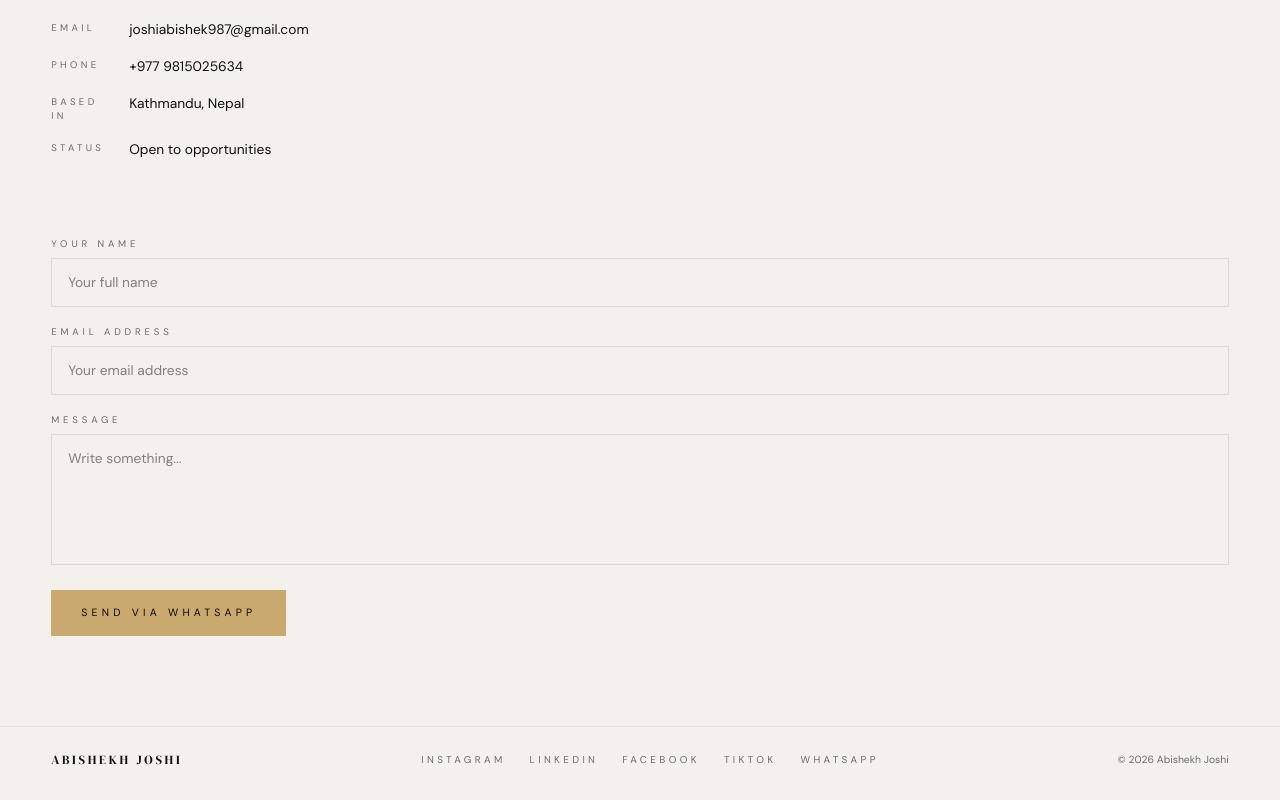
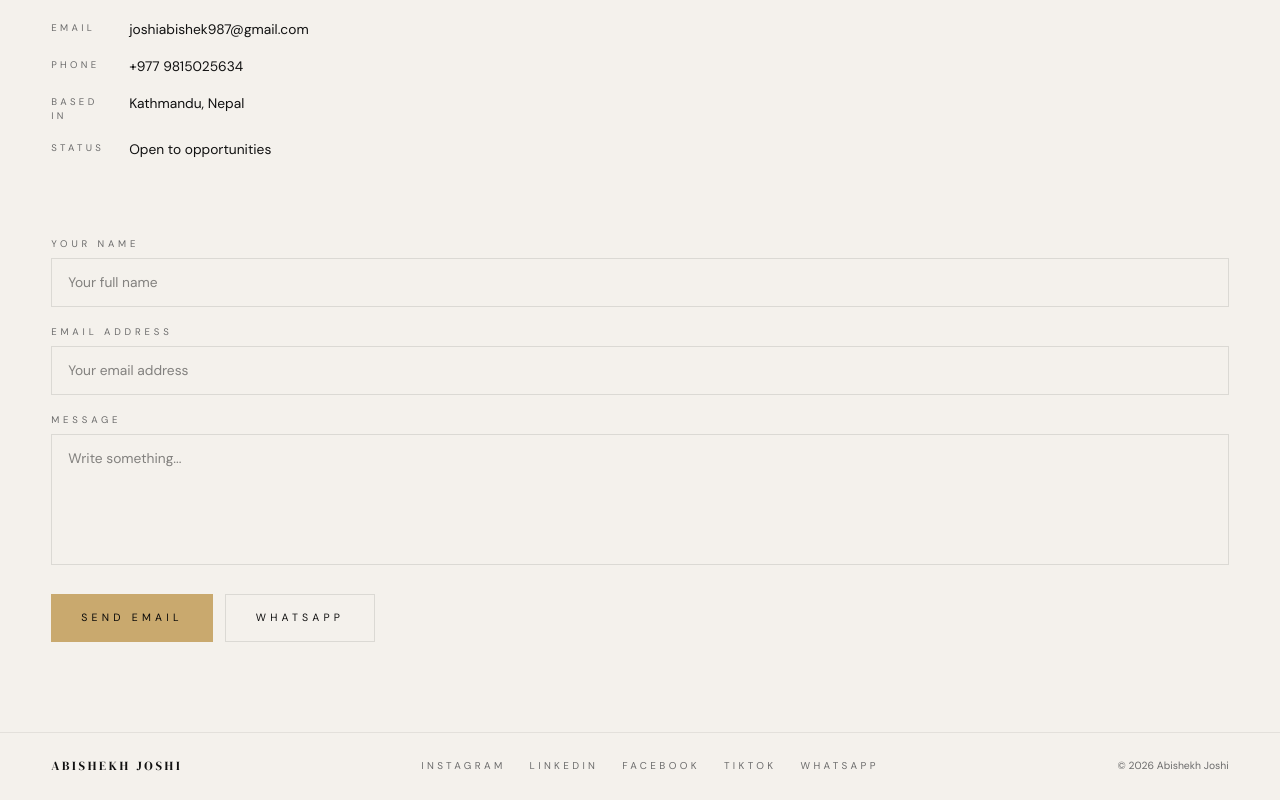
Before and after one commit to Abishekh59/Abishekh, a React (Vite) app: page / in a window 1280 px wide. Shown: the part 6691-7491 px from the top of the page. Built offline with nearby package versions, Linux system fonts and the light colour scheme; the HTML template or start-up script is replaced by a standard one.

Commit message:
feat: update contact form to support both FormSubmit email and WhatsApp

```diff
--- a/src/App.tsx
+++ b/src/App.tsx
@@ -797,10 +797,17 @@ function About() {
 // ─── Contact ──────────────────────────────────────────────────────────────────
 
 function Contact() {
-  const [form, setForm] = useState({ name: '', email: '', msg: '' })
+  const [form, setForm] = useState({ name: '', email: '', message: '' })
   const inp: React.CSSProperties = { width: '100%', background: 'transparent', border: '1px solid rgba(0,0,0,.1)', color: '#111111', fontFamily: "'DM Sans'", fontSize: '.86rem', padding: '13px 16px', outline: 'none', transition: 'border-color .35s' }
   const lbl: React.CSSProperties = { fontFamily: "'DM Sans'", color: '#6b6b6b', fontSize: '.6rem', letterSpacing: '.4em', textTransform: 'uppercase', display: 'block', marginBottom: 7 }
-  const sub = (e: React.FormEvent) => { e.preventDefault(); window.open(`https://wa.me/9779815025634?text=${encodeURIComponent(`Hi Abishekh,\nName: ${form.name}\nEmail: ${form.email}\n\n${form.msg}`)}`, '_blank') }
+
+  const handleWhatsApp = () => {
+    if (!form.name || !form.message) {
+      alert("Please enter your name and message to send via WhatsApp.");
+      return;
+    }
+    window.open(`https://wa.me/9779815025634?text=${encodeURIComponent(`Hi Abishekh,\nName: ${form.name}\nEmail: ${form.email}\n\n${form.message}`)}`, '_blank')
+  }
 
   return (
     <section id="contact" style={{ padding: 'clamp(56px,7vw,110px) clamp(18px,4vw,64px)', borderTop: '1px solid rgba(0,0,0,.09)' }}>
@@ -819,29 +826,47 @@ function Contact() {
           </div>
         </div>
 
-        <form onSubmit={sub} style={{ display: 'flex', flexDirection: 'column', gap: 18 }}>
-          {[{ id: 'name', lbl: 'Your Name', type: 'text', ph: 'Your full name', val: form.name, fn: (v: string) => setForm(p => ({ ...p, name: v })) }, { id: 'email', lbl: 'Email Address', type: 'email', ph: 'Your email address', val: form.email, fn: (v: string) => setForm(p => ({ ...p, email: v })) }].map((f) => (
-            <div key={f.id}>
-              <label style={lbl}>{f.lbl}</label>
-              <input type={f.type} placeholder={f.ph} value={f.val} onChange={(e) => f.fn(e.target.value)} style={inp}
+        <form action="https://formsubmit.co/joshiabishek987@gmail.com" method="POST" style={{ display: 'flex', flexDirection: 'column', gap: 18 }}>
+          <input type="hidden" name="_subject" value="New message from portfolio!" />
+          <input type="hidden" name="_captcha" value="false" />
+
+          <div>
+            <label style={lbl}>Your Name</label>
+            <input type="text" name="name" placeholder="Your full name" style={inp}
+              value={form.name} onChange={(e) => setForm({...form, name: e.target.value})}
               onFocus={(e) => (e.target.style.borderColor = 'rgba(201,169,110,.6)')}
-                onBlur={(e) => (e.target.style.borderColor = 'rgba(255,255,255,.1)')}
+              onBlur={(e) => (e.target.style.borderColor = 'rgba(0,0,0,.1)')}
               required
             />
           </div>
-          ))}
           <div>
-            <label style={lbl}>Message</label>
-            <textarea rows={5} placeholder="Write something..." value={form.msg} onChange={(e) => setForm(p => ({ ...p, msg: e.target.value }))} style={{ ...inp, resize: 'none' }}
+            <label style={lbl}>Email Address</label>
+            <input type="email" name="email" placeholder="Your email address" style={inp}
+              value={form.email} onChange={(e) => setForm({...form, email: e.target.value})}
               onFocus={(e) => (e.target.style.borderColor = 'rgba(201,169,110,.6)')}
-              onBlur={(e) => (e.target.style.borderColor = 'rgba(255,255,255,.1)')}
+              onBlur={(e) => (e.target.style.borderColor = 'rgba(0,0,0,.1)')}
               required
             />
           </div>
-          <button type="submit" style={{ fontFamily: "'DM Sans'", fontSize: '.66rem', letterSpacing: '.4em', textTransform: 'uppercase', padding: '15px 30px', background: '#c9a96e', color: '#080808', border: 'none', cursor: 'none', alignSelf: 'flex-start', transition: 'background .35s' }}
+          <div>
+            <label style={lbl}>Message</label>
+            <textarea name="message" rows={5} placeholder="Write something..." style={{ ...inp, resize: 'none' }}
+              value={form.message} onChange={(e) => setForm({...form, message: e.target.value})}
+              onFocus={(e) => (e.target.style.borderColor = 'rgba(201,169,110,.6)')}
+              onBlur={(e) => (e.target.style.borderColor = 'rgba(0,0,0,.1)')}
+              required
+            />
+          </div>
+          <div style={{ display: 'flex', flexWrap: 'wrap', gap: 12, marginTop: 4 }}>
+            <button type="submit" style={{ fontFamily: "'DM Sans'", fontSize: '.66rem', letterSpacing: '.4em', textTransform: 'uppercase', padding: '15px 30px', background: '#c9a96e', color: '#080808', border: 'none', cursor: 'none', transition: 'background .35s' }}
               onMouseEnter={(e) => ((e.currentTarget as HTMLElement).style.background = '#f0ece4')}
               onMouseLeave={(e) => ((e.currentTarget as HTMLElement).style.background = '#c9a96e')}
-          >Send via WhatsApp</button>
+            >Send Email</button>
+            <button type="button" onClick={handleWhatsApp} style={{ fontFamily: "'DM Sans'", fontSize: '.66rem', letterSpacing: '.4em', textTransform: 'uppercase', padding: '15px 30px', background: 'transparent', color: '#111111', border: '1px solid rgba(0,0,0,.1)', cursor: 'none', transition: 'border-color .35s' }}
+              onMouseEnter={(e) => ((e.currentTarget as HTMLElement).style.borderColor = '#c9a96e')}
+              onMouseLeave={(e) => ((e.currentTarget as HTMLElement).style.borderColor = 'rgba(0,0,0,.1)')}
+            >WhatsApp</button>
+          </div>
         </form>
       </div>
     </section>
```
Lines whose indentation alone changed are shown as unchanged.
